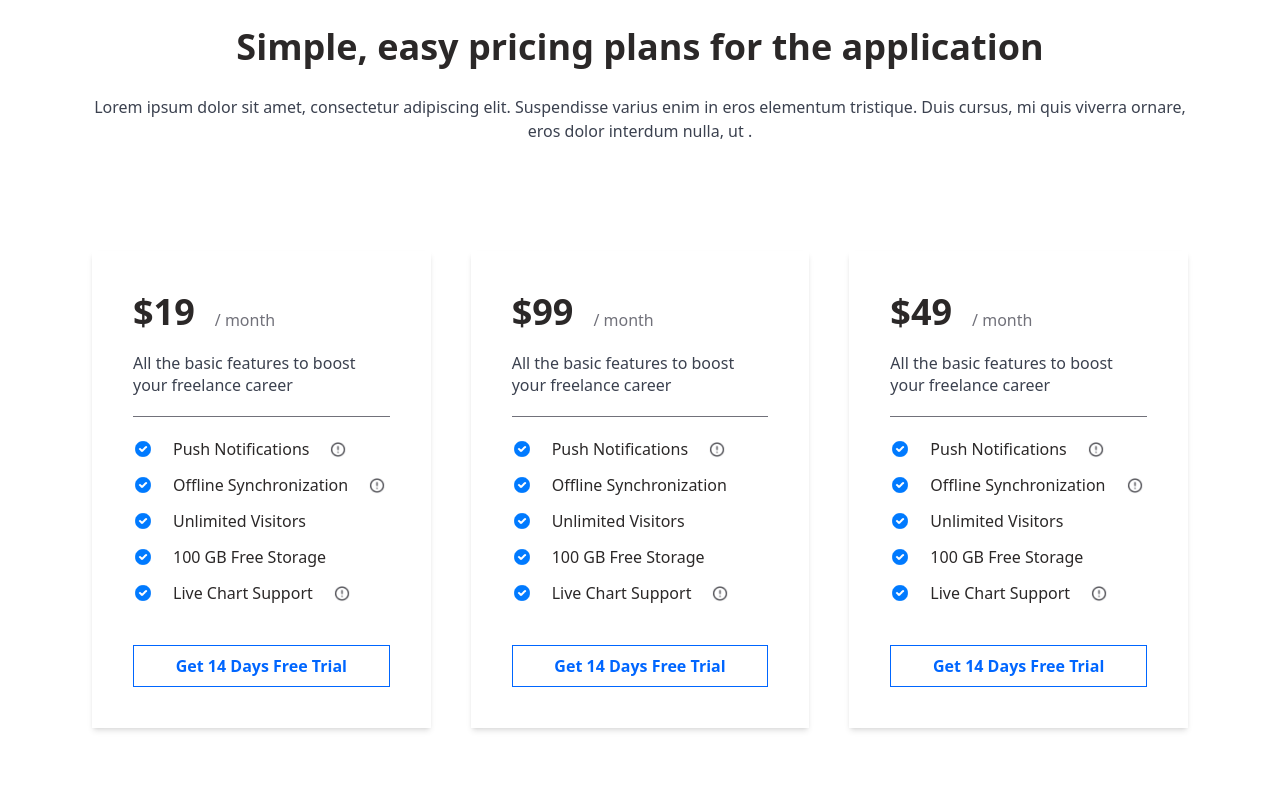
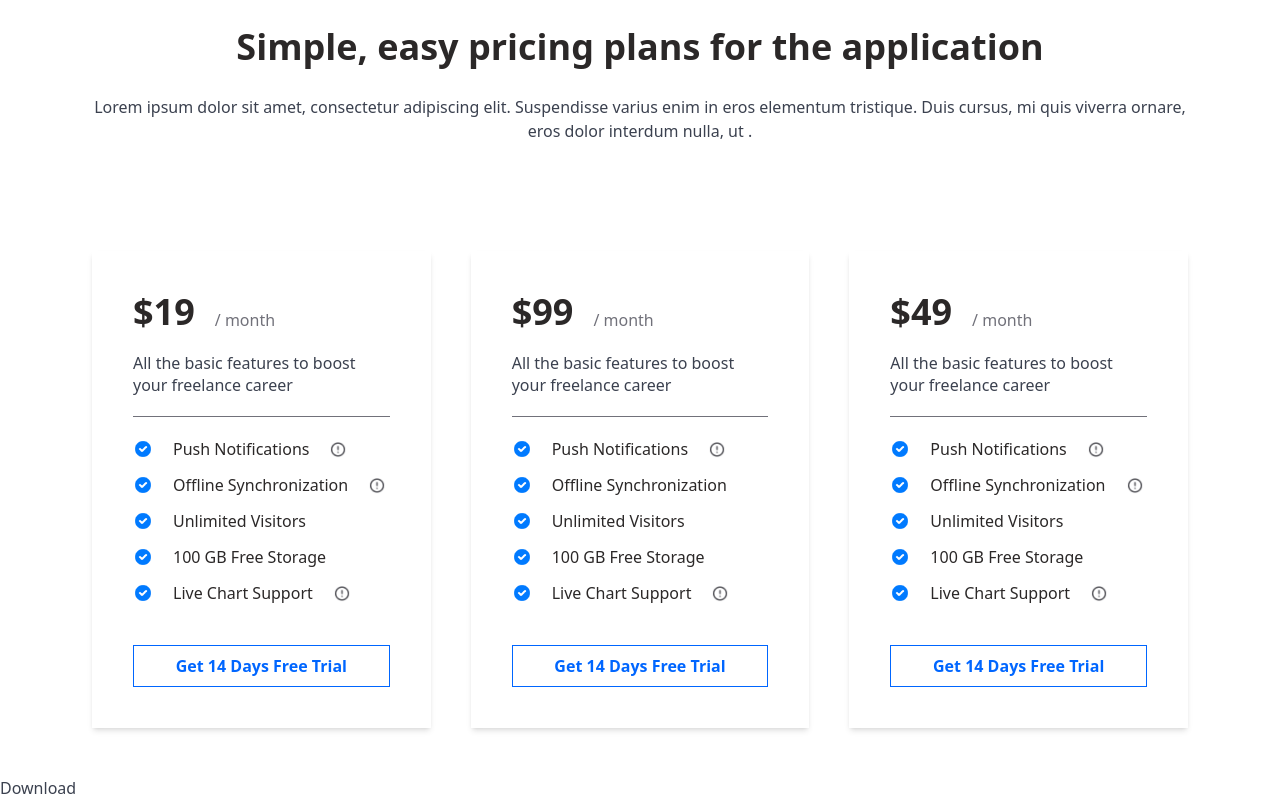
Before and after one commit to alonzojoe/air-app, a React (Vite) app: page / in a window 1280 px wide. Shown: the part 3103-3903 px from the top of the page. Before the commit the page ends 3879 px from the top, so only its background shows below. Built offline with nearby package versions, Linux system fonts and the light colour scheme.

Commit message:
create new DownloadSection and implement in App.tsx

```diff
--- a/src/App.tsx
+++ b/src/App.tsx
@@ -5,6 +5,7 @@ import FeatureSection from "./components/FeatureSection";
 import HighlightSection from "./components/HighlightSection";
 import TrackingSection from "./components/TrackingSection";
 import PricingSection from "./components/PricingSection";
+import DownloadSection from "./components/DownloadSection";
 
 const App = () => {
   return (
@@ -16,6 +17,7 @@ const App = () => {
       <HighlightSection />
       <TrackingSection />
       <PricingSection />
+      <DownloadSection />
     </main>
   );
 };
--- /dev/null
+++ b/src/components/DownloadSection.tsx
@@ -0,0 +1,5 @@
+const DownloadSection = () => {
+  return <section id="download">Download</section>;
+};
+
+export default DownloadSection;
```
